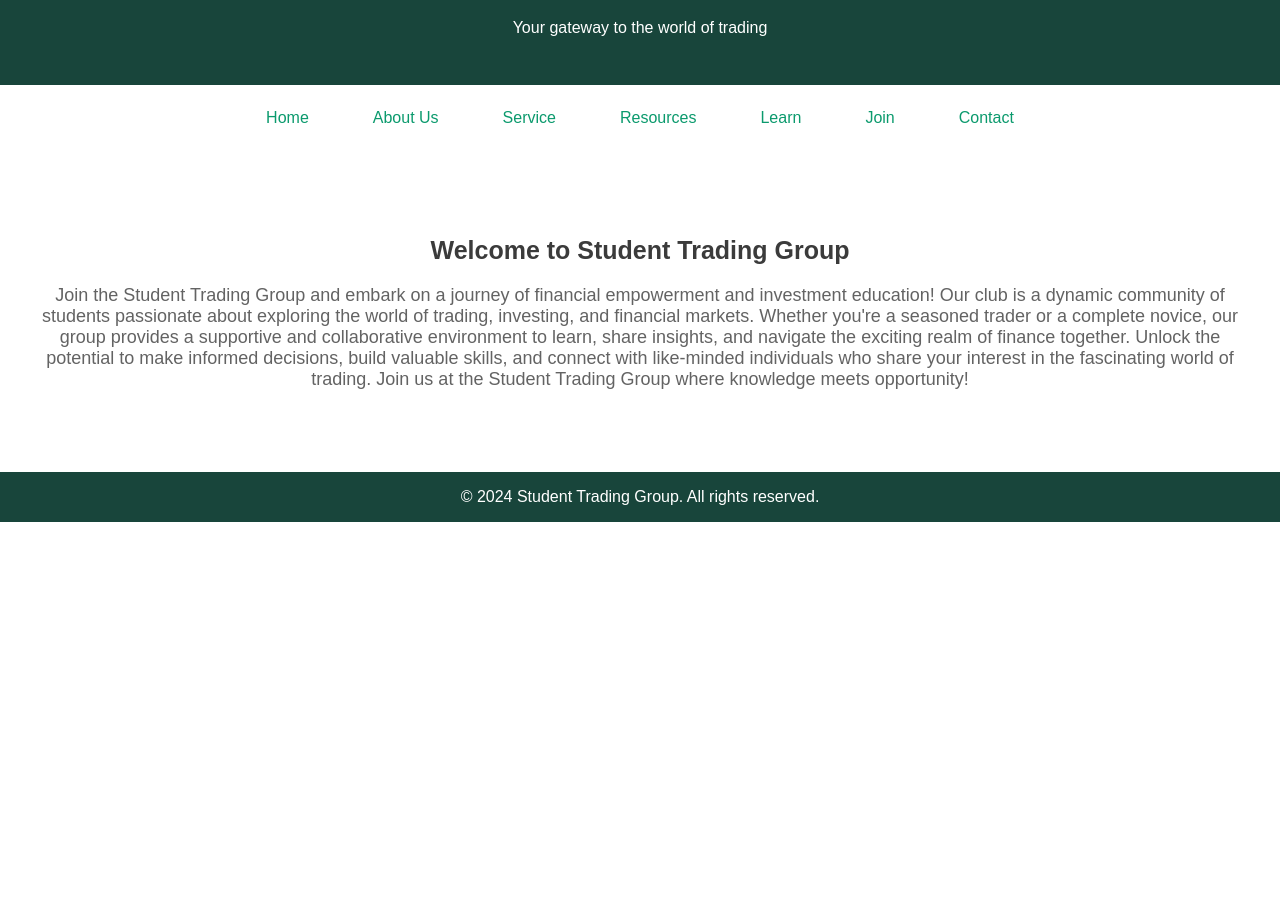
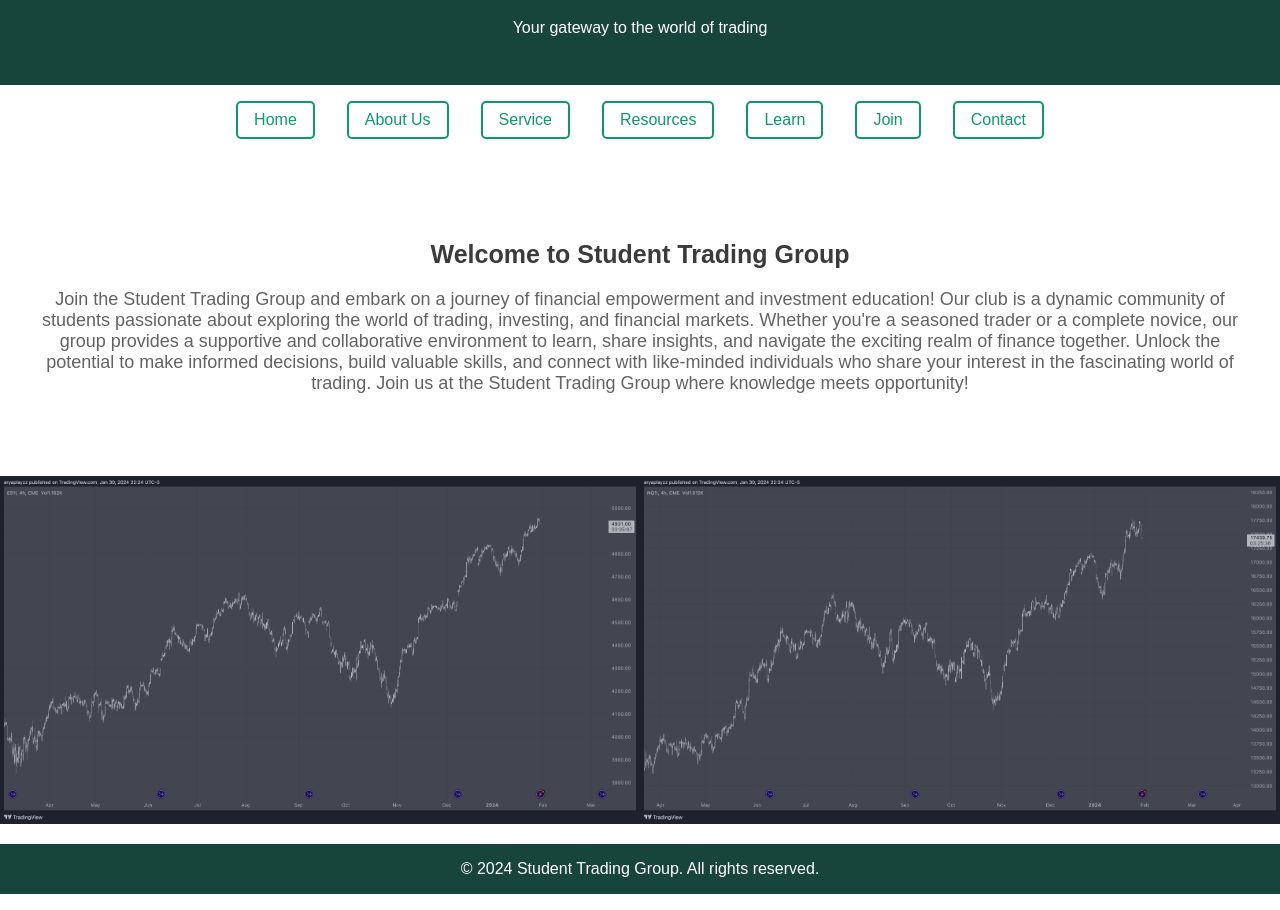
Before and after one commit to aryaplayzz/stg, a plain HTML site: page main.html in a window 1280 px wide. Shown: the part 93-1003 px from the top of the page. Before the commit the page ends 800 px from the top, so only its background shows below. Drawn offline with Linux system fonts and the light colour scheme.

Commit message:
cahanges

```diff
--- a/main.html
+++ b/main.html
@@ -27,6 +27,8 @@
 
 
 
+
+
     <section class="main-section">
 
         <h2 class="section-title">Welcome to Student Trading Group</h2>
@@ -36,6 +38,22 @@
             Join us at the Student Trading Group where knowledge meets opportunity!</p>
 
     </section>
+
+    <div class="image-container">
+        <div>
+            <img src="main-stock-pic.png" alt="left side pic" class="left-side height-pic">
+        </div>
+
+        <div>
+            <img src="right.png" alt="right side pic" class="right-side height-pic">
+        </div>
+    </div>
+
+
+
+
+
+
     <p class="bottom-text">&copy; 2024 Student Trading Group. All rights reserved.</p>
 
 </body>
--- a/style.css
+++ b/style.css
@@ -67,12 +67,25 @@ body {
     display: flex;
     justify-content: center;
     align-items: center;
+    height: 100vh; /* Set the height to 100% of the viewport height */
 }
 
 .center-pic {
-    width: 100%; /* Adjust the width to your desired size */
+    max-width: 50%; /* Adjust the max-width to your desired size */
     height: auto; /* Maintain aspect ratio */
 }
+
+.image-container {
+    display: flex;
+    align-items: center;
+}
+.height-pic {
+    max-width: 100%; /* Adjust the max-width to your desired size */
+    height: auto; /* Maintain aspect ratio */
+}
+
+
+
 
 .header {
     background: #18453B;
@@ -108,6 +121,8 @@ body {
     margin: 0 1em;
     border-radius: 5px;
     transition: background-color 0.3s;
+    border: 2px solid #0B9A6D; /* Add this line to set green borders */
+
 }
 
 .nav-link:hover {
```
Also changed, not shown: main-stock-pic.png (added), right.png (added).
